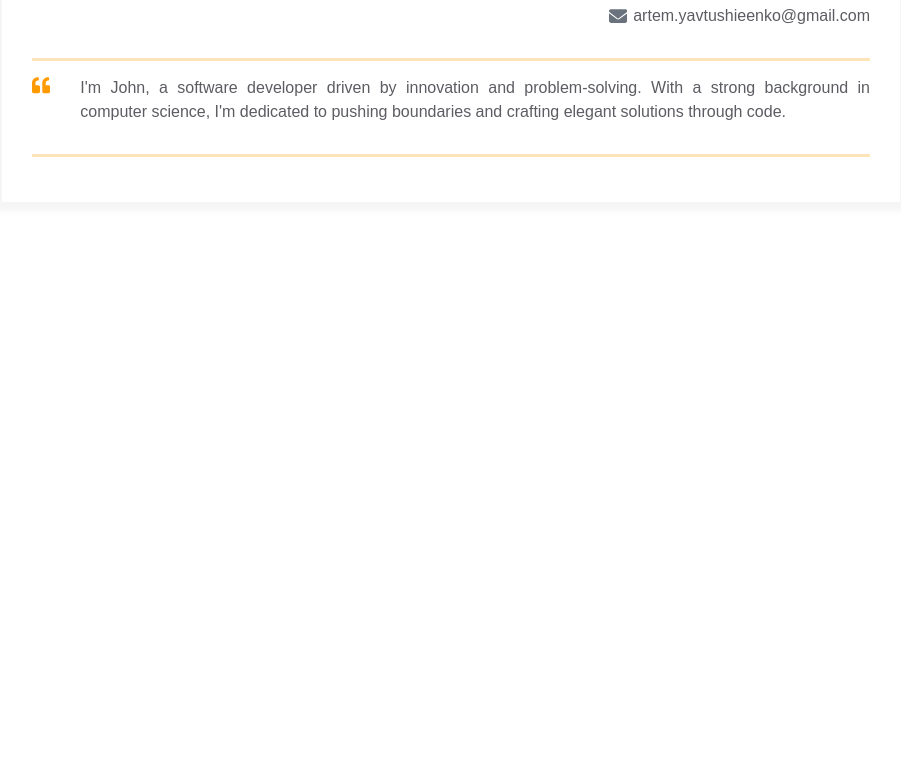
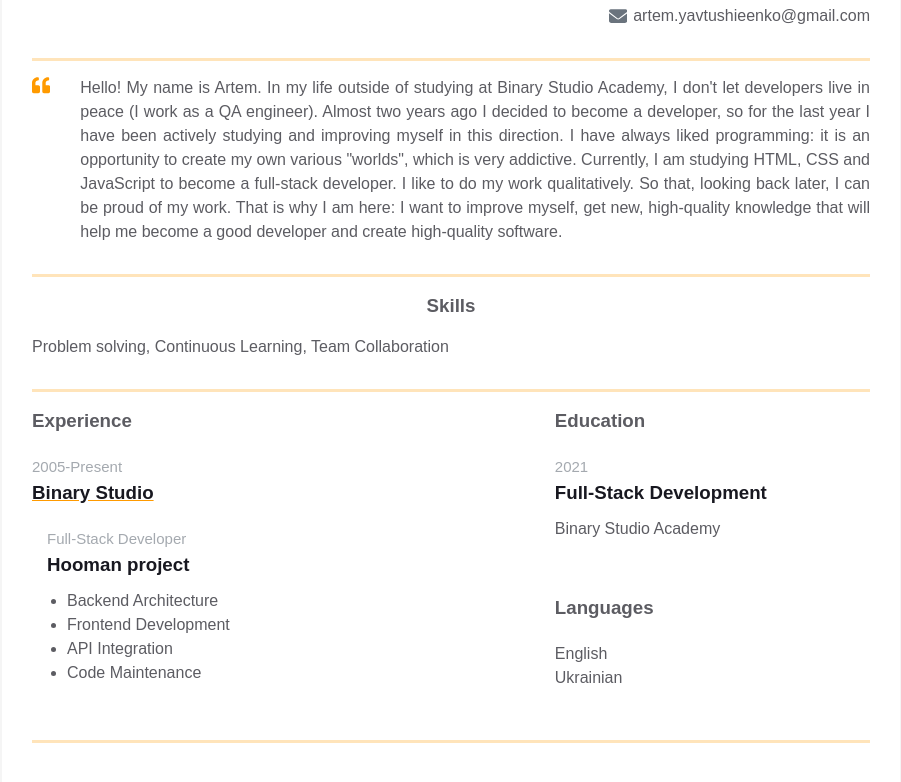
Before and after one commit to negidnyk/homepage, a plain HTML site: page index.html in a window 1280 px wide. Shown: the part 330-1112 px from the top of the page, without its empty margins (189-1090 px from the left). Before the commit the page ends 800 px from the top, so only its background shows below. Drawn offline with Linux system fonts and the light colour scheme.

Commit message:
Additional info block is added to index.html

```diff
--- a/index.html
+++ b/index.html
@@ -143,11 +143,81 @@
                         </svg>
                     </div>
                     <p class="intro_text">
-                        I'm John, a software developer driven by innovation and
-                        problem-solving. With a strong background in computer science,
-                        I'm dedicated to pushing boundaries and crafting elegant
-                        solutions through code.
+                        Hello! My name is Artem. In my life outside of studying at Binary Studio Academy,
+                        I don't let developers live in peace (I work as a QA engineer). Almost two years ago I decided
+                        to become a developer, so for the last year I have been actively studying and improving myself
+                        in this direction. I have always liked programming: it is an opportunity to create my own
+                        various "worlds", which is very addictive. Currently, I am studying HTML, CSS and JavaScript to
+                        become a full-stack developer. I like to do my work qualitatively. So that, looking back later,
+                        I can be proud of my work. That is why I am here: I want to improve myself, get new,
+                        high-quality knowledge that will help me become a good developer and create high-quality
+                        software.
                     </p>
+                </div>
+            </div>
+        </div>
+        <div class="container">
+            <div class="resume__block">
+                <div class="skills">
+                    <h3 class="skills__header">Skills</h3>
+                    <p class="skills__text">
+                        Problem solving, Continuous Learning, Team Collaboration
+                    </p>
+                </div>
+            </div>
+        </div>
+        <div class="container">
+            <div class="resume__block">
+                <div class="main-info fh">
+                    <div class="experiences">
+                        <h3 class="experiences__header">Experience</h3>
+                        <div class="experiences__company">
+                            <div class="experiences__company-header">
+    <span class="experiences__company-header-durability"
+    >2005-Present</span
+    >
+                                <h3 class="experiences__company-header-name">Binary Studio</h3>
+                            </div>
+
+                            <div class="experiences__company-project">
+    <span class="experiences__company-project-role"
+    >Full-Stack Developer</span
+    >
+                                <h3 class="experiences__company-project-name">Hooman project</h3>
+                                <ul class="experiences__company-project-responsibilities">
+                                    <li>Backend Architecture</li>
+                                    <li>Frontend Development</li>
+                                    <li>API Integration</li>
+                                    <li>Code Maintenance</li>
+                                </ul>
+                            </div>
+                        </div>
+                    </div>
+
+                    <div class="additional-info fv">
+                        <div class="additional-info__education">
+                            <h3 class="additional-info__education-header">Education</h3>
+                            <div class="additional-info__education-university">
+      <span class="additional-info__education-university-durability"
+      >2021</span
+      >
+                                <h3 class="additional-info__education-university-speciality">
+                                    Full-Stack Development
+                                </h3>
+                                <p class="additional-info__education-university-name">
+                                    Binary Studio Academy
+                                </p>
+                            </div>
+                        </div>
+
+                        <div class="additional-info__languages">
+                            <h3 class="additional-info__languages-header">Languages</h3>
+                            <p class="additional-info__languages-item">English</p>
+                            <p class="additional-info__languages-item">
+                                Ukrainian
+                            </p>
+                        </div>
+                    </div>
                 </div>
             </div>
         </div>
```
